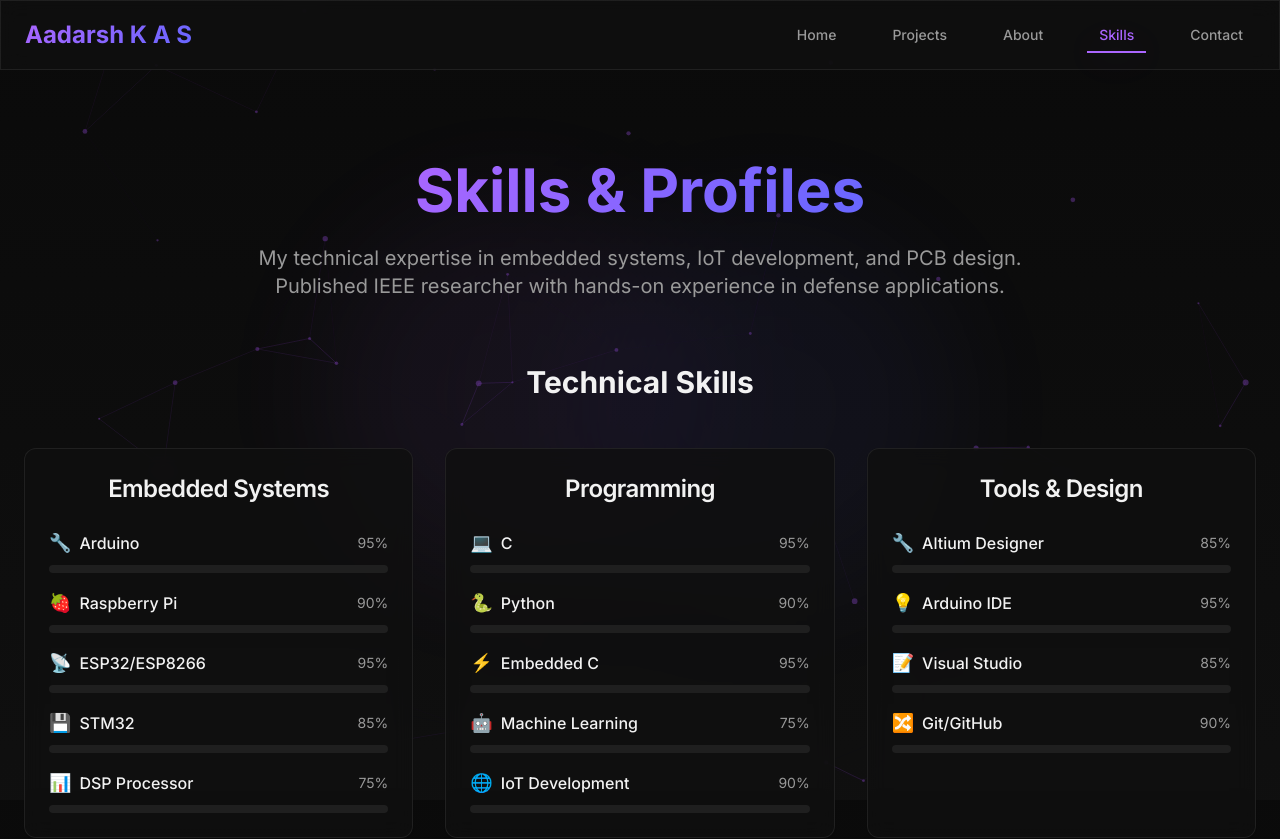
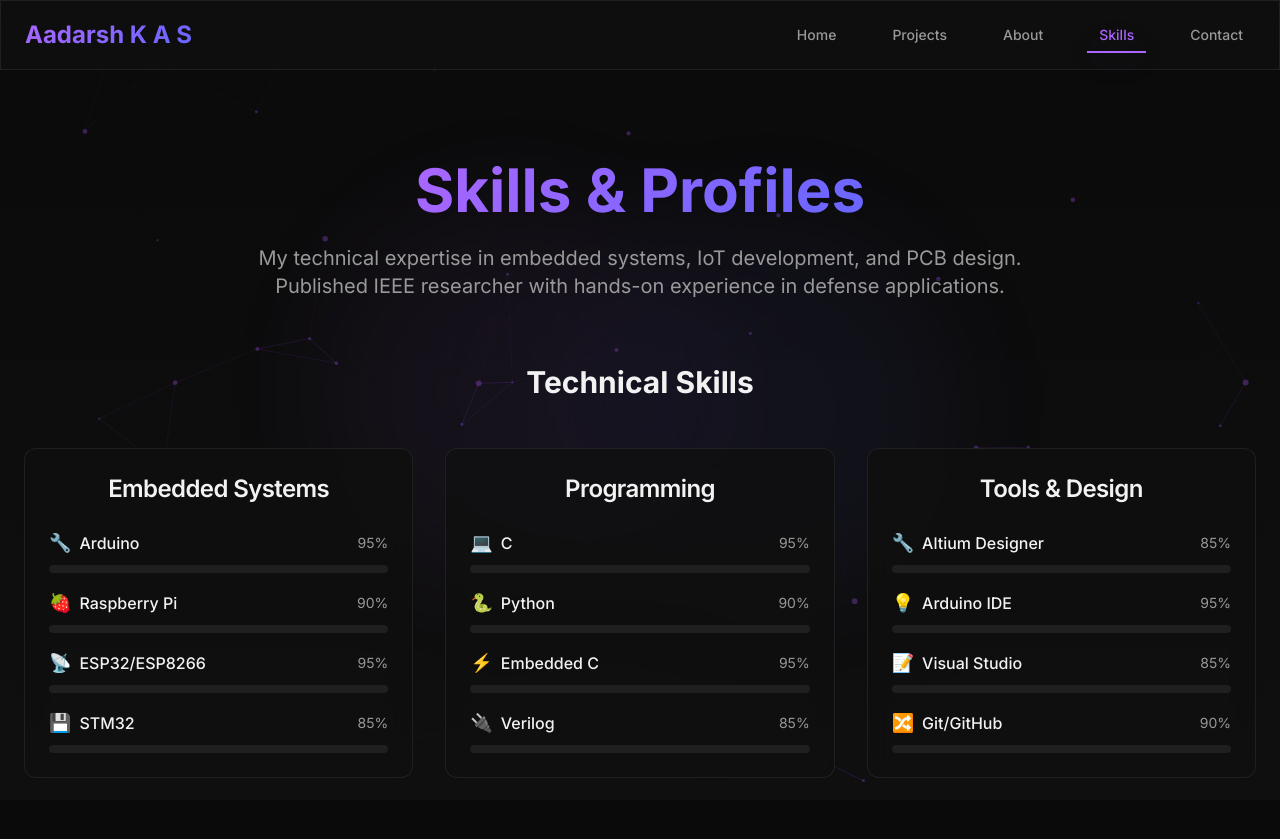
Before and after one commit to aadarsh2812/portfolio, a React (Vite) app: page /skills in a window 1280 px wide. Shown: the top 839 px of the page. Built offline with nearby package versions, Linux system fonts and the light colour scheme.

Commit message:
Update skills section

```diff
--- a/src/pages/Skills.tsx
+++ b/src/pages/Skills.tsx
@@ -12,7 +12,6 @@ const Skills = () => {
         { name: 'Raspberry Pi', level: 90, icon: '🍓' },
         { name: 'ESP32/ESP8266', level: 95, icon: '📡' },
         { name: 'STM32', level: 85, icon: '💾' },
-        { name: 'DSP Processor', level: 75, icon: '📊' },
       ]
     },
     {
@@ -21,8 +20,7 @@ const Skills = () => {
         { name: 'C', level: 95, icon: '💻' },
         { name: 'Python', level: 90, icon: '🐍' },
         { name: 'Embedded C', level: 95, icon: '⚡' },
-        { name: 'Machine Learning', level: 75, icon: '🤖' },
-        { name: 'IoT Development', level: 90, icon: '🌐' },
+        { name: 'Verilog', level: 85, icon: '🔌' },
       ]
     },
     {
```
